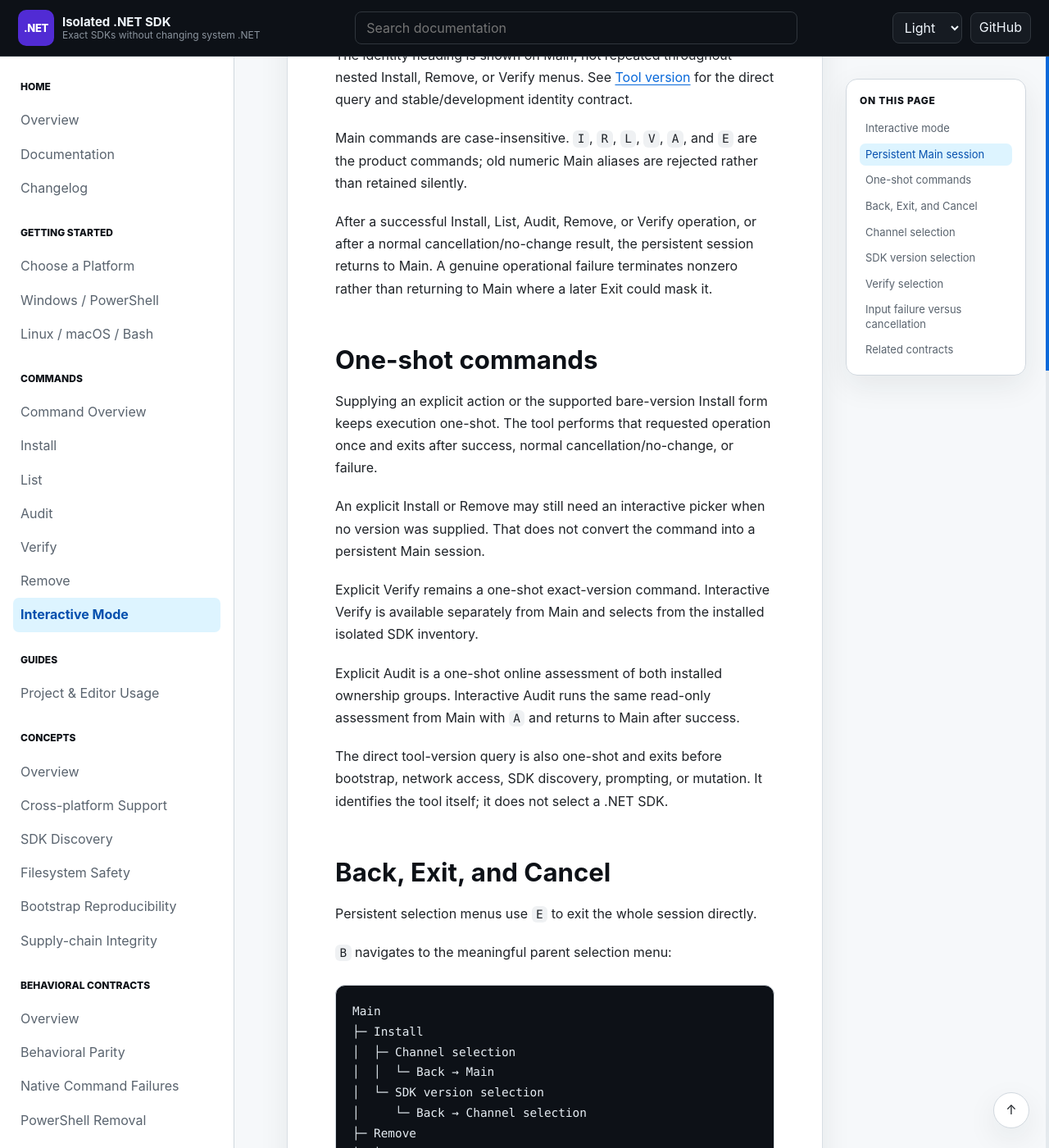
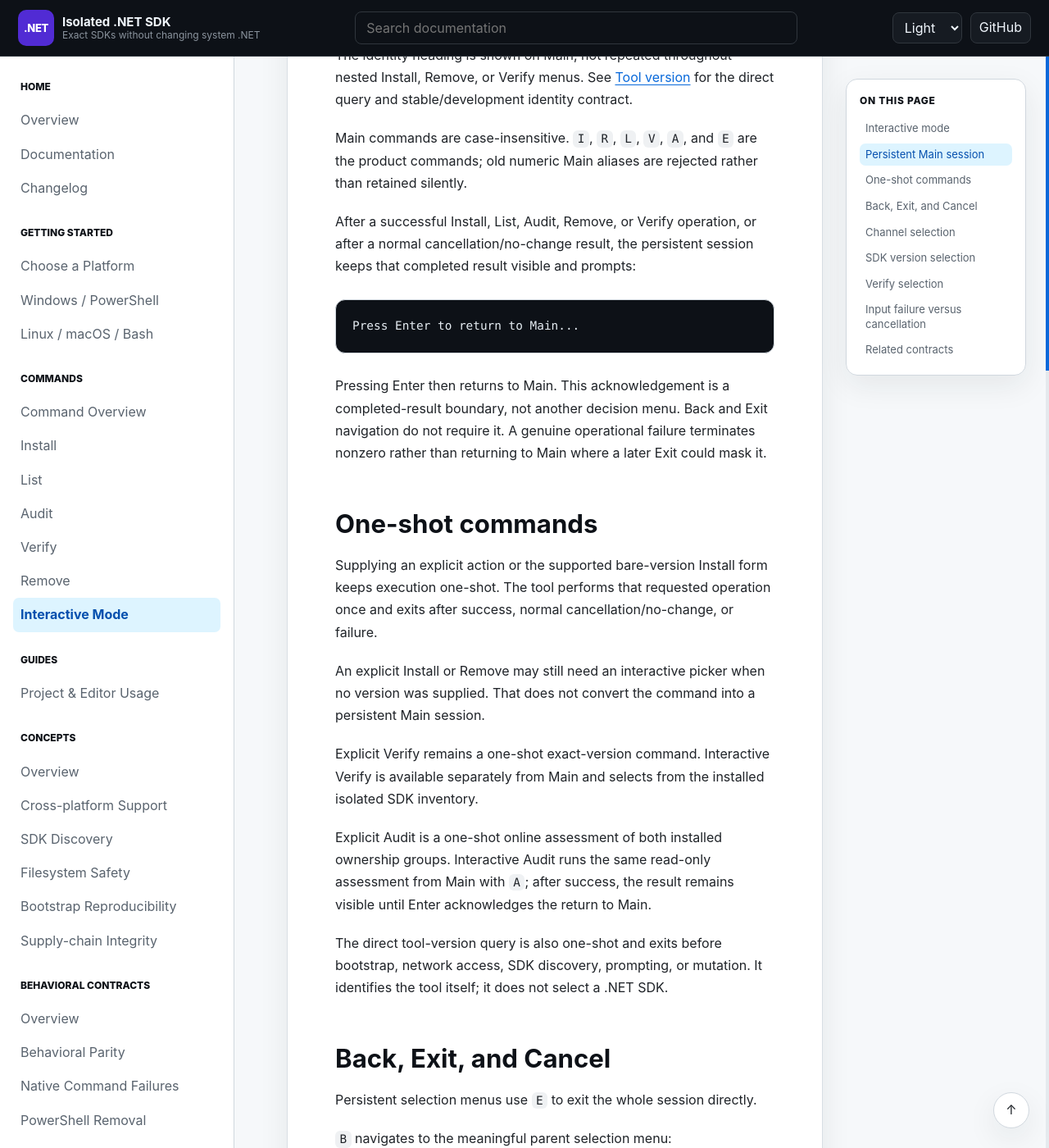
Before and after one commit to infoconex/isolated-dotnet-sdk, a Jekyll site: the page built from docs/commands/interactive.md, in a window 1280 px wide and 1400 px high, scrolled down 1118 px. Shown: the whole window at 82% size. Built offline with Jekyll 4.4.1, drawn with Linux system fonts in a browser that asks for light colours; our own code applies the rules of GitHub Pages for plain Markdown files; some of the changed text lies outside the part shown.

Commit message:
docs: describe interactive result acknowledgement

````diff
--- a/docs/commands/interactive.md
+++ b/docs/commands/interactive.md
@@ -34,7 +34,13 @@
 
 Main commands are case-insensitive. `I`, `R`, `L`, `V`, `A`, and `E` are the product commands; old numeric Main aliases are rejected rather than retained silently.
 
-After a successful Install, List, Audit, Remove, or Verify operation, or after a normal cancellation/no-change result, the persistent session returns to Main. A genuine operational failure terminates nonzero rather than returning to Main where a later Exit could mask it.
+After a successful Install, List, Audit, Remove, or Verify operation, or after a normal cancellation/no-change result, the persistent session keeps that completed result visible and prompts:
+
+```text
+Press Enter to return to Main...
+```
+
+Pressing Enter then returns to Main. This acknowledgement is a completed-result boundary, not another decision menu. Back and Exit navigation do not require it. A genuine operational failure terminates nonzero rather than returning to Main where a later Exit could mask it.
 
 ## One-shot commands
 
@@ -44,7 +50,7 @@
 
 Explicit Verify remains a one-shot exact-version command. Interactive Verify is available separately from Main and selects from the installed isolated SDK inventory.
 
-Explicit Audit is a one-shot online assessment of both installed ownership groups. Interactive Audit runs the same read-only assessment from Main with `A` and returns to Main after success.
+Explicit Audit is a one-shot online assessment of both installed ownership groups. Interactive Audit runs the same read-only assessment from Main with `A`; after success, the result remains visible until Enter acknowledges the return to Main.
 
 The direct tool-version query is also one-shot and exits before bootstrap, network access, SDK discovery, prompting, or mutation. It identifies the tool itself; it does not select a .NET SDK.
 
@@ -71,7 +77,7 @@
 
 Persistent menus do not add a redundant `Q. Cancel` where Back already provides navigation. Explicit one-shot Install/Remove pickers may use `Q` to cancel that one-shot command successfully.
 
-Ordinary yes/no confirmation prompts are not navigation menus. Declining a confirmation is a normal no-change result; in persistent mode that returns to Main, while one-shot execution exits successfully.
+Ordinary yes/no confirmation prompts are not navigation menus. Declining a confirmation is a normal no-change result; in persistent mode that result waits for Enter acknowledgement before returning to Main, while one-shot execution exits successfully.
 
 ## Channel selection
 
@@ -98,7 +104,7 @@
 
 Interactive Verify lists only recognized isolated SDKs under the isolated SDK root. System SDKs are never offered as Verify targets. Selecting an SDK runs the same read-only health check used by explicit Verify; there is no separate interactive verification implementation.
 
-A healthy result returns to Main. `B` returns to Main without running verification, and `E` exits the session. If no isolated SDKs are installed, the tool reports that state and returns to Main. If the selected SDK is unhealthy or becomes invalid before verification completes, the operational failure terminates the session nonzero.
+A healthy result remains visible until Enter acknowledgement, then returns to Main. `B` returns to Main immediately without running verification or requiring acknowledgement, and `E` exits the session. If no isolated SDKs are installed, the tool reports that state and waits for Enter before returning to Main. If the selected SDK is unhealthy or becomes invalid before verification completes, the operational failure terminates the session nonzero.
 
 ## Input failure versus cancellation
 
````
Also changed, not shown: 2 other files.
